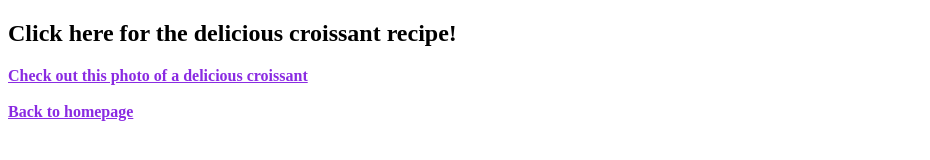
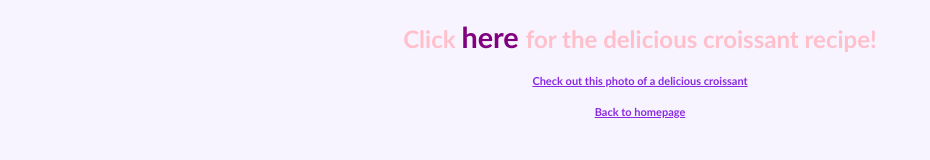
Before and after one commit to vickylcodes/croissant, a plain HTML site: page contact.html in a window 1280 px wide. Shown: the whole page, without its empty margins (0-930 px from the left). Drawn offline with Linux system fonts and the light colour scheme.

Commit message:
Added CSS (changed background color, font size, text-alignment etc.)

```diff
--- a/contact.html
+++ b/contact.html
@@ -10,11 +10,15 @@
 </head>
 
 <body>
-    <h2>Click here for the delicious croissant recipe!</h1>
-        <a href="/photo.html">Check out this photo of a delicious croissant</a>
+    <h2>Click
+            <a id="here" href="https://www.theflavorbender.com/homemade-french-croissants-step-by-step-recipe/"
+               target="_blank">here
+            </a>
+        </span> for the delicious croissant recipe!
+    </h2>
+        <a class="contact-link" href="/photo.html">Check out this photo of a delicious croissant</a>
         <br />
-        <br />
-        <a href="/">Back to homepage</a>
+        <a class="homepage-link" href="/">Back to homepage</a>
 
 </body>
 
--- a/css/styles.css
+++ b/css/styles.css
@@ -1,17 +1,55 @@
-h1 {
+body {
+  background-color: #F7F3FF;
+}
+
+h1,
+h2 {
+  text-align: center;
   color: pink;
   font-family: "Gill Sans", "Gill Sans MT", Calibri, "Trebuchet MS", sans-serif;
 }
 
+p {
+  margin-bottom: 390px;
+}
+
+.description {
+  text-align: center;
+  color: pink;
+  font-weight: bold;
+  font-family: 'Trebuchet MS', 'Lucida Sans Unicode', 'Lucida Grande', 'Lucida Sans', Arial, sans-serif;
+
+}
+
 a {
+  font-size: 11px;
+  font-family: 'Trebuchet MS', 'Lucida Sans Unicode', 'Lucida Grande', 'Lucida Sans', Arial, sans-serif;
   color: blueviolet;
   font-weight: bold;
 }
+
+.contact-link,
+.photo-link,
+.homepage-link {
+  display: block;
+  text-align: center;
+}
+
 
 #french-croissant-img {
   max-width: 100%;
   width: 50%;
   display: block;
   margin: 0 auto;
-  margin-top: 10%;
+  margin-top: 2%;
 }
+
+#here {
+  color: purple;
+  text-decoration: none;
+  font-size: larger;
+}
+
+#here:hover {
+  color: azure;
+}
```
Also changed, not shown: index.html (+3 -4 lines), photo.html (+2 -3 lines).
